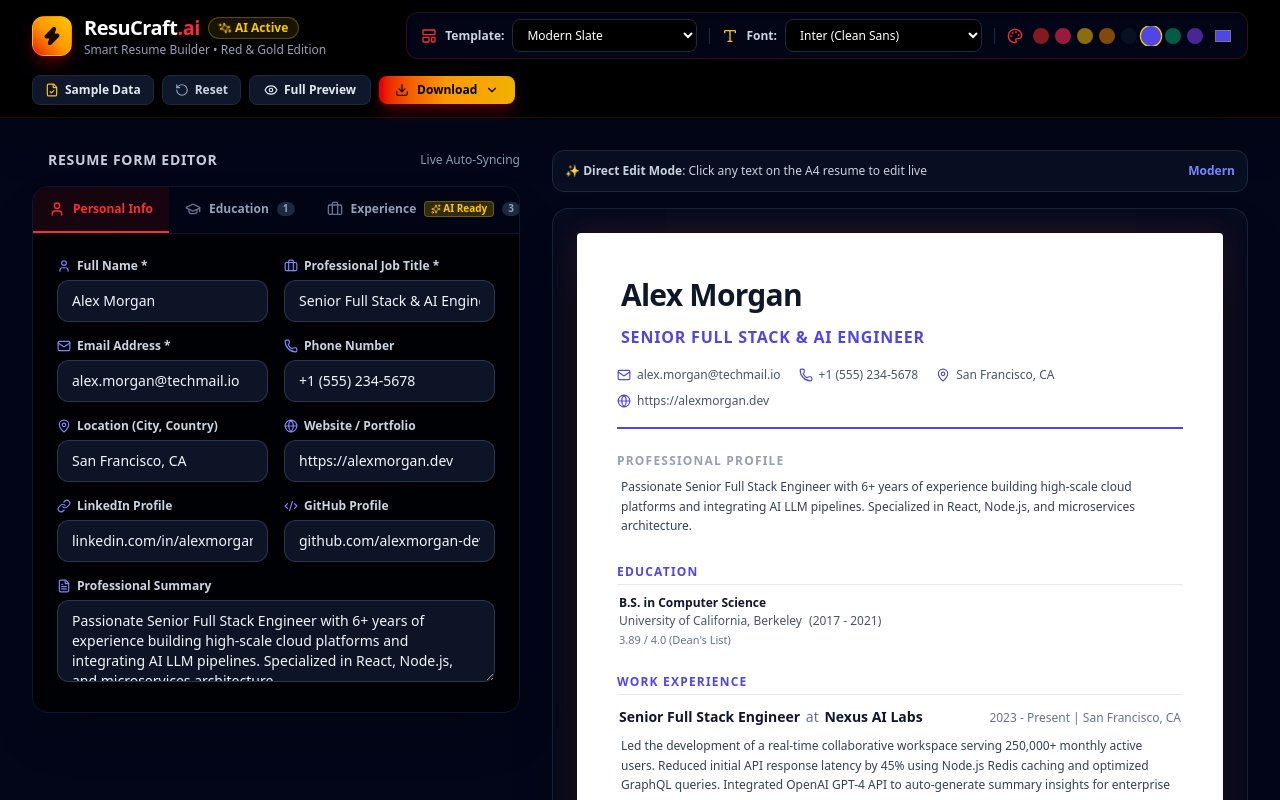
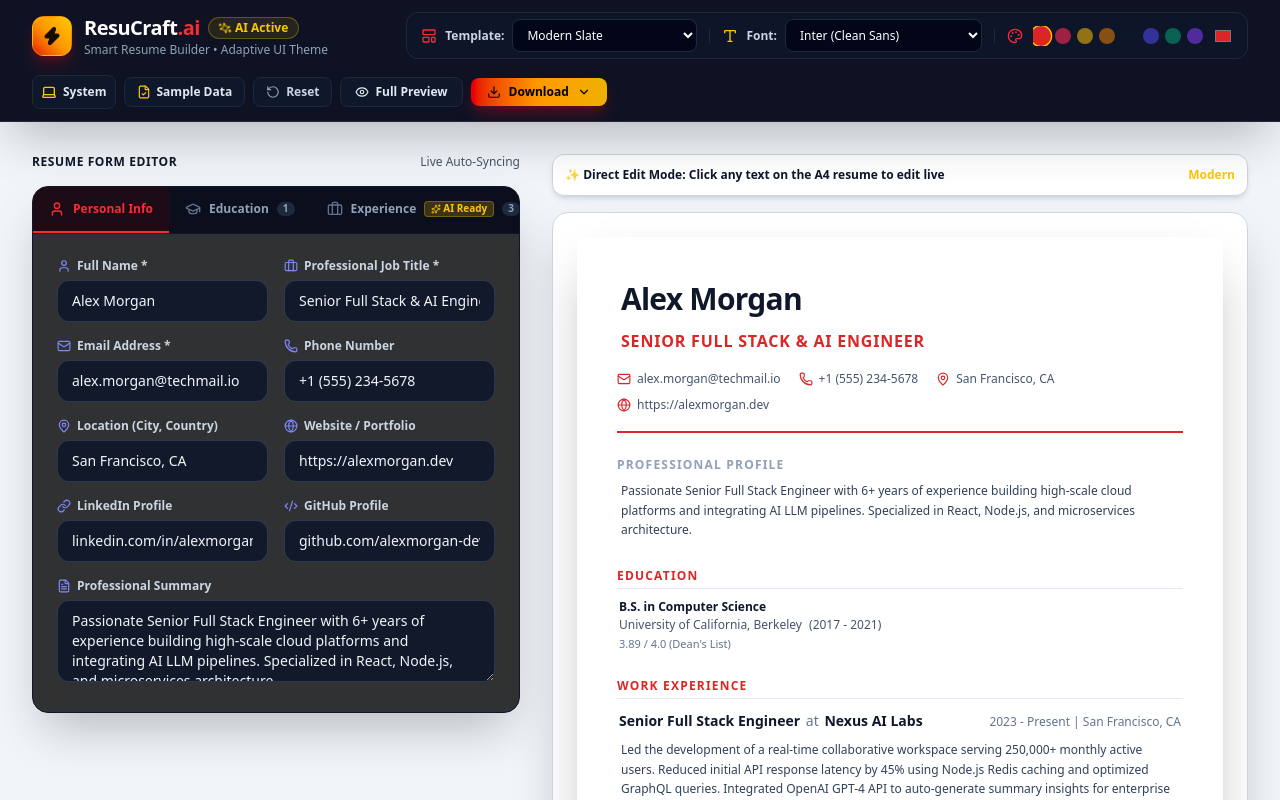
Before and after one commit to rtrashid3120/rdsumebuilder.ai, a React (Vite) app: page / in a window 1280 px wide. Shown: the top 800 px of the page. Built offline with nearby package versions, Linux system fonts and the light colour scheme.

Commit message:
Checkpoint 5: Added Device-Adaptive Dynamic Light and Dark Theme Switcher

```diff
--- a/src/App.jsx
+++ b/src/App.jsx
@@ -1,4 +1,4 @@
-import React, { useState } from 'react';
+import React, { useState, useEffect } from 'react';
 import Header from './components/Header';
 import FormSection from './components/FormSection';
 import ResumePreview from './components/ResumePreview';
@@ -10,12 +10,14 @@ import { Eye, Info } from 'lucide-react';
 export default function App() {
   const [resume, setResume] = useState(sampleResume);
   const [activeTemplate, setActiveTemplate] = useState('modern');
-  const [accentColor, setAccentColor] = useState('#4f46e5');
+  const [accentColor, setAccentColor] = useState('#dc2626');
   const [activeFont, setActiveFont] = useState('sans');
   const [isPreviewMode, setIsPreviewMode] = useState(false);
   const [isExporting, setIsExporting] = useState(false);
 
-  // Reorderable Section Order State (Default: Education ABOVE Experience)
+  // Dynamic Adaptive Theme Mode ('system' | 'dark' | 'light')
+  const [themeMode, setThemeMode] = useState('system');
+
   const [sectionOrder, setSectionOrder] = useState([
     'summary',
     'education',
@@ -24,7 +26,6 @@ export default function App() {
     'skills'
   ]);
 
-  // AI Modal State
   const [aiModalState, setAiModalState] = useState({
     isOpen: false,
     experienceIndex: null,
@@ -32,7 +33,40 @@ export default function App() {
     jobTitle: ''
   });
 
-  // Handle direct in-place editing on the resume preview canvas
+  // Dynamic Theme Effect - Listens to OS preference & user toggle
+  useEffect(() => {
+    const root = document.documentElement;
+
+    const applyTheme = () => {
+      let activeIsDark = true;
+
+      if (themeMode === 'system') {
+        activeIsDark = window.matchMedia('(prefers-color-scheme: dark)').matches;
+      } else {
+        activeIsDark = (themeMode === 'dark');
+      }
+
+      if (activeIsDark) {
+        root.classList.remove('theme-light');
+        root.classList.add('theme-dark');
+      } else {
+        root.classList.remove('theme-dark');
+        root.classList.add('theme-light');
+      }
+    };
+
+    applyTheme();
+
+    // Listen for OS system theme changes live
+    const mediaQuery = window.matchMedia('(prefers-color-scheme: dark)');
+    const handleSystemChange = () => {
+      if (themeMode === 'system') applyTheme();
+    };
+
+    mediaQuery.addEventListener('change', handleSystemChange);
+    return () => mediaQuery.removeEventListener('change', handleSystemChange);
+  }, [themeMode]);
+
   const handleUpdateText = (fieldPath, newValue) => {
     const parts = fieldPath.split('.');
     const updated = JSON.parse(JSON.stringify(resume));
@@ -110,7 +144,7 @@ export default function App() {
   };
 
   return (
-    <div className="min-h-screen bg-slate-950 text-slate-100 flex flex-col font-sans selection:bg-indigo-500 selection:text-white">
+    <div className="min-h-screen bg-[var(--bg-app)] text-[var(--text-primary)] flex flex-col font-sans selection:bg-red-600 selection:text-white transition-colors duration-300">
 
       {/* App Header Bar */}
       <Header
@@ -127,6 +161,8 @@ export default function App() {
         setActiveFont={setActiveFont}
         isExporting={isExporting}
         resume={resume}
+        themeMode={themeMode}
+        setThemeMode={setThemeMode}
       />
 
       {/* Main Workspace Container */}
@@ -135,14 +171,14 @@ export default function App() {
         {/* Full Preview Mode View */}
         {isPreviewMode ? (
           <div className="flex flex-col items-center justify-center space-y-4">
-            <div className="no-print bg-slate-900/80 border border-slate-800 p-4 rounded-xl flex items-center justify-between w-full max-w-4xl">
-              <div className="flex items-center gap-2 text-xs font-semibold text-slate-300">
-                <Info className="w-4 h-4 text-indigo-400" />
+            <div className="no-print bg-[var(--bg-card)] border border-[var(--border-color)] p-4 rounded-xl flex items-center justify-between w-full max-w-4xl shadow-lg">
+              <div className="flex items-center gap-2 text-xs font-semibold text-[var(--text-primary)]">
+                <Info className="w-4 h-4 text-amber-400" />
                 <span>Full Preview & Direct In-Place Edit Mode — Click any text on the resume to edit directly</span>
               </div>
               <button
                 onClick={() => setIsPreviewMode(false)}
-                className="px-3 py-1.5 rounded-lg bg-indigo-600 hover:bg-indigo-500 text-xs font-bold text-white shadow"
+                className="px-3.5 py-1.5 rounded-lg bg-red-600 hover:bg-red-500 text-xs font-bold text-white shadow-md cursor-pointer"
               >
                 Back to Editor
               </button>
@@ -166,11 +202,10 @@ export default function App() {
             {/* Left Column: Interactive Forms */}
             <div className="lg:col-span-6 xl:col-span-5 space-y-4">
               <div className="flex items-center justify-between">
-                <h2 className="text-sm font-bold uppercase tracking-wider text-slate-300 flex items-center gap-2">
-                  <span className="w-2 h-2 rounded-full bg-indigo-500 animate-ping" />
+                <h2 className="text-xs font-extrabold uppercase tracking-wider text-[var(--text-primary)] flex items-center gap-2">
                   Resume Form Editor
                 </h2>
-                <span className="text-xs text-slate-400">Live Auto-Syncing</span>
+                <span className="text-xs font-medium text-[var(--text-secondary)]">Live Auto-Syncing</span>
               </div>
 
               <FormSection
@@ -182,15 +217,15 @@ export default function App() {
               />
             </div>
 
-            {/* Right Column: Live A4 Canvas Preview (With Direct In-Place Click to Edit) */}
+            {/* Right Column: Live A4 Canvas Preview */}
             <div className="lg:col-span-6 xl:col-span-7 sticky top-24 space-y-4">
-              <div className="flex items-center justify-between bg-slate-900/60 p-3 rounded-xl border border-slate-800 text-xs text-slate-300">
+              <div className="flex items-center justify-between bg-[var(--bg-card)] p-3 rounded-xl border border-[var(--border-color)] text-xs text-[var(--text-primary)] font-semibold shadow-md">
                 <span>✨ <strong>Direct Edit Mode</strong>: Click any text on the A4 resume to edit live</span>
-                <span className="capitalize text-indigo-400 font-semibold">{activeTemplate}</span>
+                <span className="capitalize text-yellow-400 font-bold">{activeTemplate}</span>
               </div>
 
               {/* A4 Canvas Container */}
-              <div className="w-full overflow-x-auto p-4 md:p-6 bg-slate-900/40 border border-slate-800/80 rounded-2xl shadow-2xl flex justify-center backdrop-blur-sm min-h-[700px]">
+              <div className="w-full overflow-x-auto p-4 md:p-6 bg-[var(--bg-card)] border border-[var(--border-color)] rounded-2xl shadow-2xl flex justify-center backdrop-blur-sm min-h-[700px]">
                 <ResumePreview
                   resume={resume}
                   template={activeTemplate}
--- a/src/components/Header.jsx
+++ b/src/components/Header.jsx
@@ -1,5 +1,5 @@
 import React, { useState, useEffect, useRef } from 'react';
-import { Sparkles, Download, Eye, RotateCcw, FileCheck, LayoutTemplate, Palette, Type, ChevronDown, FileText, FileCode, Database, FileSpreadsheet, Zap } from 'lucide-react';
+import { Sparkles, Download, Eye, RotateCcw, FileCheck, LayoutTemplate, Palette, Type, ChevronDown, FileText, FileCode, Database, FileSpreadsheet, Zap, Sun, Moon, Laptop } from 'lucide-react';
 import { exportAsPlainText, exportAsJSON, exportAsHTML, exportAsDocx } from '../utils/exportHelpers';
 
 export default function Header({
@@ -15,22 +15,28 @@ export default function Header({
   activeFont,
   setActiveFont,
   isExporting,
-  resume
+  resume,
+  themeMode,
+  setThemeMode
 }) {
   const [showExportMenu, setShowExportMenu] = useState(false);
+  const [showThemeMenu, setShowThemeMenu] = useState(false);
   const menuRef = useRef(null);
+  const themeMenuRef = useRef(null);
 
   useEffect(() => {
     const handleClickOutside = (event) => {
       if (menuRef.current && !menuRef.current.contains(event.target)) {
         setShowExportMenu(false);
       }
+      if (themeMenuRef.current && !themeMenuRef.current.contains(event.target)) {
+        setShowThemeMenu(false);
+      }
     };
     document.addEventListener('mousedown', handleClickOutside);
     return () => document.removeEventListener('mousedown', handleClickOutside);
   }, []);
 
-  // Red, Black, Yellow/Gold Palette Focus
   const colors = [
     { name: 'Crimson Red', value: '#dc2626' },
     { name: 'Neon Flame', value: '#ff2a55' },
@@ -48,11 +54,19 @@ export default function Header({
     { id: 'display', label: 'Outfit (Modern Display)' },
   ];
 
+  const themeIcons = {
+    dark: Moon,
+    light: Sun,
+    system: Laptop
+  };
+
+  const ThemeIcon = themeIcons[themeMode] || Laptop;
+
   return (
-    <header className="no-print sticky top-0 z-40 bg-black/95 backdrop-blur-md border-b border-red-950/60 text-white px-4 lg:px-8 py-3 shadow-2xl transition-all">
+    <header className="no-print sticky top-0 z-40 bg-slate-950/95 dark:bg-black/95 backdrop-blur-md border-b border-slate-800 text-white px-4 lg:px-8 py-3 shadow-2xl transition-all">
       <div className="max-w-7xl mx-auto flex flex-wrap items-center justify-between gap-4">
 
-        {/* Brand Logo & Title with Red, Black & Yellow Theme */}
+        {/* Brand Logo & Title */}
         <div className="flex items-center gap-3">
           <div className="w-10 h-10 rounded-xl bg-gradient-to-tr from-red-600 via-amber-500 to-yellow-400 flex items-center justify-center shadow-lg shadow-red-600/30 border border-yellow-400/40">
             <Zap className="w-5 h-5 text-black fill-black animate-pulse" />
@@ -67,12 +81,12 @@ export default function Header({
                 AI Active
               </span>
             </div>
-            <p className="text-xs text-slate-400 hidden sm:block">Smart Resume Builder • Red & Gold Edition</p>
+            <p className="text-xs text-slate-400 hidden sm:block">Smart Resume Builder • Adaptive UI Theme</p>
           </div>
         </div>
 
-        {/* Customization Toolbar - Red & Yellow Accent Styling */}
-        <div className="flex flex-wrap items-center gap-3 bg-slate-950/90 px-3.5 py-1.5 rounded-xl border border-red-900/40 shadow-inner">
+        {/* Customization Toolbar */}
+        <div className="flex flex-wrap items-center gap-3 bg-slate-900/90 px-3.5 py-1.5 rounded-xl border border-slate-800 shadow-inner">
 
           {/* Template Selector */}
           <div className="flex items-center gap-2 text-xs font-semibold text-slate-300">
@@ -81,7 +95,7 @@ export default function Header({
             <select
               value={activeTemplate}
               onChange={(e) => setActiveTemplate(e.target.value)}
-              className="bg-black border border-slate-800 rounded-lg text-xs px-2.5 py-1.5 text-white font-medium focus:outline-none focus:border-red-500 cursor-pointer"
+              className="bg-slate-950 border border-slate-800 rounded-lg text-xs px-2.5 py-1.5 text-white font-medium focus:outline-none focus:border-red-500 cursor-pointer"
             >
               <option value="modern">Modern Slate</option>
               <option value="executive">Executive Classic</option>
@@ -101,7 +115,7 @@ export default function Header({
             <select
               value={activeFont}
               onChange={(e) => setActiveFont(e.target.value)}
-              className="bg-black border border-slate-800 rounded-lg text-xs px-2.5 py-1.5 text-white font-medium focus:outline-none focus:border-yellow-400 cursor-pointer"
+              className="bg-slate-950 border border-slate-800 rounded-lg text-xs px-2.5 py-1.5 text-white font-medium focus:outline-none focus:border-yellow-400 cursor-pointer"
             >
               {fonts.map(f => (
                 <option key={f.id} value={f.id}>{f.label}</option>
@@ -143,8 +157,64 @@ export default function Header({
           </div>
         </div>
 
-        {/* Action Buttons - Red & Yellow High Contrast */}
-        <div className="flex items-center gap-2 relative" ref={menuRef}>
+        {/* Action Buttons & Theme Mode Switcher */}
+        <div className="flex items-center gap-2 relative">
+
+          {/* Dynamic Light / Dark / System Theme Mode Dropdown */}
+          <div className="relative" ref={themeMenuRef}>
+            <button
+              onClick={() => setShowThemeMenu(!showThemeMenu)}
+              className="p-2 rounded-lg bg-slate-900 hover:bg-slate-800 text-slate-200 border border-slate-800 transition-colors cursor-pointer flex items-center gap-1.5 text-xs font-semibold"
+              title="Theme Mode: Light / Dark / System Adaptive"
+            >
+              <ThemeIcon className="w-4 h-4 text-yellow-400" />
+              <span className="hidden lg:inline capitalize">{themeMode}</span>
+            </button>
+
+            {showThemeMenu && (
+              <div className="absolute right-0 mt-2 w-44 bg-slate-900 border border-slate-800 rounded-xl shadow-2xl p-1 z-50 animate-fade-in space-y-0.5">
+                <button
+                  onClick={() => {
+                    setThemeMode('system');
+                    setShowThemeMenu(false);
+                  }}
+                  className={`w-full flex items-center gap-2 px-3 py-2 text-xs font-semibold rounded-lg transition-colors cursor-pointer ${
+                    themeMode === 'system' ? 'bg-red-600/20 text-yellow-400 font-bold' : 'text-slate-300 hover:bg-slate-800'
+                  }`}
+                >
+                  <Laptop className="w-4 h-4 text-yellow-400" />
+                  <span>💻 System Auto</span>
+                </button>
+
+                <button
+                  onClick={() => {
+                    setThemeMode('dark');
+                    setShowThemeMenu(false);
+                  }}
+                  className={`w-full flex items-center gap-2 px-3 py-2 text-xs font-semibold rounded-lg transition-colors cursor-pointer ${
+                    themeMode === 'dark' ? 'bg-red-600/20 text-yellow-400 font-bold' : 'text-slate-300 hover:bg-slate-800'
+                  }`}
+                >
+                  <Moon className="w-4 h-4 text-indigo-400" />
+                  <span>🌙 Dark Mode</span>
+                </button>
+
+                <button
+                  onClick={() => {
+                    setThemeMode('light');
+                    setShowThemeMenu(false);
+                  }}
+                  className={`w-full flex items-center gap-2 px-3 py-2 text-xs font-semibold rounded-lg transition-colors cursor-pointer ${
+                    themeMode === 'light' ? 'bg-red-600/20 text-yellow-400 font-bold' : 'text-slate-300 hover:bg-slate-800'
+                  }`}
+                >
+                  <Sun className="w-4 h-4 text-amber-400" />
+                  <span>☀️ Light Mode</span>
+                </button>
+              </div>
+            )}
+          </div>
+
           <button
             onClick={onLoadSample}
             className="flex items-center gap-1.5 px-3 py-1.5 rounded-lg bg-slate-900 hover:bg-slate-800 text-xs font-semibold text-slate-200 border border-slate-800 transition-colors cursor-pointer"
@@ -175,8 +245,8 @@ export default function Header({
             <span>{isPreviewMode ? 'Edit Mode' : 'Full Preview'}</span>
           </button>
 
-          {/* Export Dropdown Button with Red/Yellow Gradient */}
-          <div className="relative">
+          {/* Export Dropdown Button */}
+          <div className="relative" ref={menuRef}>
             <button
               onClick={() => setShowExportMenu(!showExportMenu)}
               disabled={isExporting}
@@ -187,9 +257,8 @@ export default function Header({
               <ChevronDown className={`w-3.5 h-3.5 transition-transform ${showExportMenu ? 'rotate-180' : ''}`} />
             </button>
 
-            {/* 5 Export Format Options Menu */}
             {showExportMenu && (
-              <div className="absolute right-0 mt-2 w-56 bg-black border border-red-900/60 rounded-xl shadow-2xl p-1.5 z-50 animate-fade-in space-y-0.5">
+              <div className="absolute right-0 mt-2 w-56 bg-slate-900 border border-slate-800 rounded-xl shadow-2xl p-1.5 z-50 animate-fade-in space-y-0.5 text-white">
                 <div className="px-3 py-1.5 text-[10px] font-extrabold uppercase tracking-wider text-amber-400 border-b border-slate-800 mb-1">
                   Select Export Format:
                 </div>
--- a/src/index.css
+++ b/src/index.css
@@ -1,10 +1,34 @@
 @import "tailwindcss";
 
 :root {
-  --accent-color: #ff3b30;
-  --accent-yellow: #ffcc00;
-  --bg-dark: #070a12;
-  --card-bg: #0f1524;
+  --accent-color: #dc2626;
+  --accent-yellow: #eab308;
+  --bg-app: #0f1524;
+  --bg-card: #161e33;
+  --bg-input: #090d16;
+  --border-color: #27344e;
+  --text-primary: #f8fafc;
+  --text-secondary: #94a3b8;
+}
+
+/* Light Theme Variables */
+.theme-light {
+  --bg-app: #f1f5f9;
+  --bg-card: #ffffff;
+  --bg-input: #f8fafc;
+  --border-color: #cbd5e1;
+  --text-primary: #0f172a;
+  --text-secondary: #475569;
+}
+
+/* Dark Theme Variables */
+.theme-dark {
+  --bg-app: #0f1524;
+  --bg-card: #161e33;
+  --bg-input: #090d16;
+  --border-color: #27344e;
+  --text-primary: #f8fafc;
+  --text-secondary: #94a3b8;
 }
 
 * {
@@ -12,11 +36,12 @@
 }
 
 body {
-  background-color: var(--bg-dark);
-  color: #f8fafc;
+  background-color: var(--bg-app);
+  color: var(--text-primary);
   font-family: 'Inter', system-ui, -apple-system, BlinkMacSystemFont, "Segoe UI", Roboto, sans-serif;
   overflow-x: hidden;
   -webkit-font-smoothing: antialiased;
+  transition: background-color 0.3s ease, color 0.3s ease;
 }
 
 /* Custom Scrollbars */
@@ -28,13 +53,14 @@ body {
   scrollbar-width: none;
 }
 
-/* A4 Printable Canvas Dimensions - Responsive & Non-Clipping */
+/* A4 Printable Canvas Dimensions - Always Pure Printable White */
 .page-a4 {
   width: 100%;
   max-width: 800px;
   min-height: 1130px;
-  background-color: #ffffff;
-  box-shadow: 0 25px 50px -12px rgba(0, 0, 0, 0.7), 0 0 30px rgba(255, 59, 48, 0.15);
+  background-color: #ffffff !important;
+  color: #0f172a !important;
+  box-shadow: 0 25px 50px -12px rgba(0, 0, 0, 0.3);
   box-sizing: border-box;
   position: relative;
   overflow: hidden;
@@ -47,15 +73,6 @@ body {
   }
 }
 
-/* Cyber Glow Effects */
-.glow-red {
-  box-shadow: 0 0 20px rgba(255, 59, 48, 0.35);
-}
-
-.glow-yellow {
-  box-shadow: 0 0 20px rgba(255, 204, 0, 0.35);
-}
-
 /* Smooth Animations */
 @keyframes spinSlow {
   from { transform: rotate(0deg); }
@@ -64,15 +81,6 @@ body {
 
 .animate-spin-slow {
   animation: spinSlow 8s linear infinite;
-}
-
-@keyframes pulseGlow {
-  0%, 100% { opacity: 0.8; transform: scale(1); }
-  50% { opacity: 1; transform: scale(1.05); }
-}
-
-.animate-pulse-glow {
-  animation: pulseGlow 3s ease-in-out infinite;
 }
 
 @keyframes fadeIn {
```
